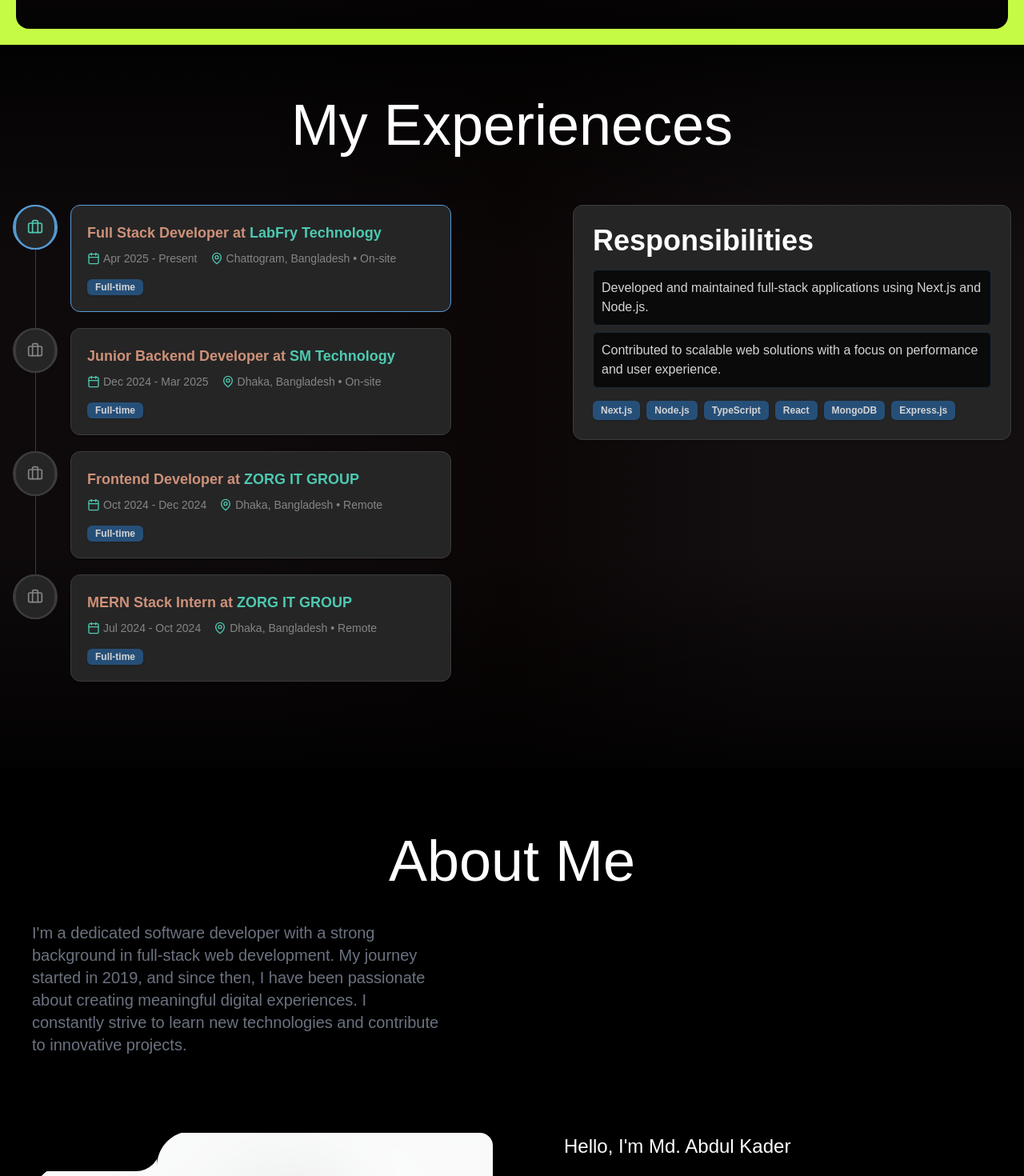
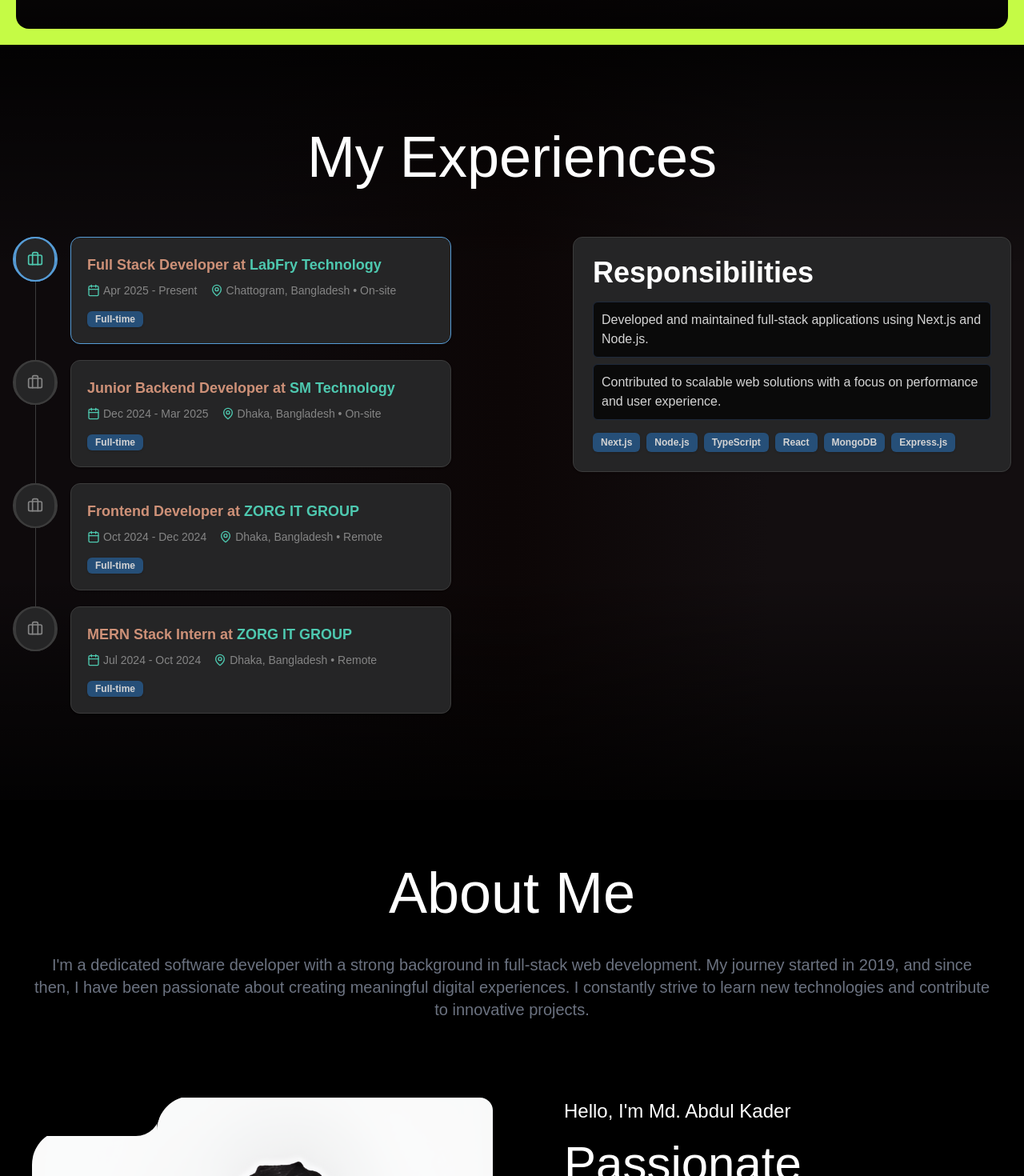
Before and after one commit to dev-abdulkader/Dev-Abdul-Kader, a Next.js app: page / in a window 1280 px wide. Shown: the part 840-2310 px from the top of the page at 80% size. Built offline with nearby package versions, Linux system fonts and the light colour scheme; a web font is replaced by a local one.

Commit message:
fixed:text

```diff
--- a/app/globals.css
+++ b/app/globals.css
@@ -18,16 +18,9 @@ html {
 }
 
 body {
-  font-family: "Geist", sans-serif;
-
+  font-family: 'Pilcrow Rounded', sans-serif;
 }
 
-
-
-.font-geist {
-  font-family: "Geist", sans-serif;
-
-}
 
 .dot-pattern {
   --dot-bg: black;
--- a/components/home/About.tsx
+++ b/components/home/About.tsx
@@ -38,7 +38,7 @@ const About: React.FC = () => {
         <h2 className="text-3xl text-white  md:text-7xl mb-10  text-center">
           About Me
         </h2>
-        <p className="mb-8 max-w-lg text-sm text-gray-500 sm:text-xl lg:mb-24 font-geist">
+        <p className="mb-8 text-center text-sm text-gray-500 sm:text-xl lg:mb-24 font-geist">
           I&apos;m a dedicated software developer with a strong background in
           full-stack web development. My journey started in 2019, and since
           then, I have been passionate about creating meaningful digital
--- a/components/home/Experieneces.tsx
+++ b/components/home/Experiences.tsx
@@ -83,8 +83,8 @@ export default function Experiences() {
         <section className="py-16 dark-gradient text-gray-100">
             <div className="container mx-auto px-4">
 
-                <h2 className="text-3xl  md:text-7xl mb-10 text-white text-center">
-                    My Experieneces
+                <h2 className="text-3xl  md:text-7xl my-10 text-white text-center">
+                    My Experiences
                 </h2>
                 <div className="grid gap-6 lg:grid-cols-2">
                     <div className="lg:py-6 lg:pr-16">
--- a/components/home/Skills.tsx
+++ b/components/home/Skills.tsx
@@ -92,7 +92,7 @@ const Skills: React.FC = () => {
   return (
     <div className=" overflow-hidden  relative z-10 dark-gradient" id="skills">
       <section className="">
-        <h2 className="text-3xl text-white  md:text-7xl mb-10  text-center">
+        <h2 className="text-3xl text-white   md:text-7xl my-10  text-center">
           My Skills
         </h2>
         <div className="flex justify-center items-center">
--- a/components/landing/LandingPage.tsx
+++ b/components/landing/LandingPage.tsx
@@ -5,7 +5,7 @@ import About from "../home/About";
 import Contact from "../home/Contact";
 import Projects from "../home/Projects";
 import MyVideos from "../home/MyVideos";
-import Experiences from "../home/Experieneces";
+import Experiences from "../home/Experiences";
 
 const LandingPage = () => {
   return (
```
